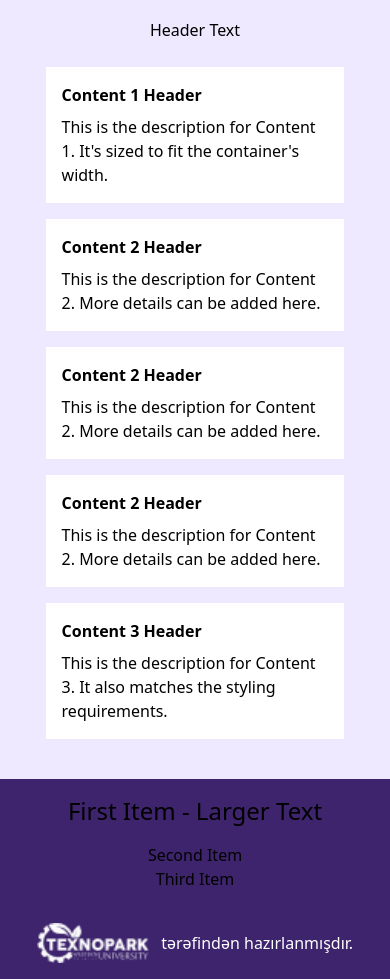
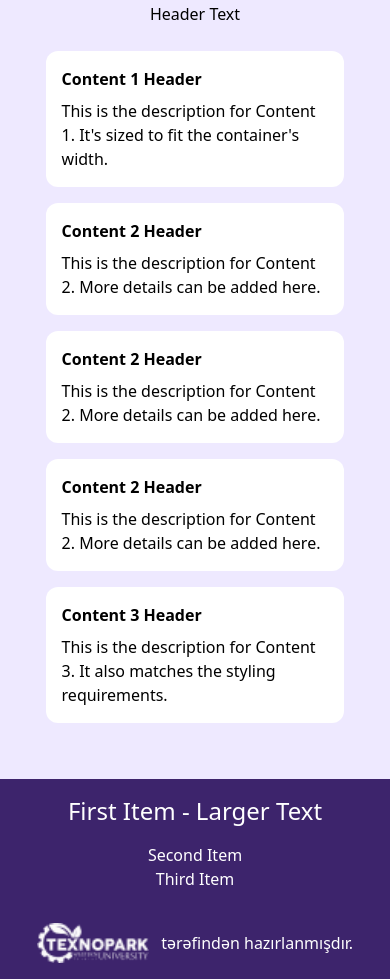
Before and after one commit to qiyascc/theStudentsTimes, a Django app: template tst_api/tst/templates/journal.html in a window 390 px wide. Shown: the part 358-1337 px from the top of the page. Run offline with Django 4.2, Linux system fonts and the light colour scheme; the template is opened without the code that fills it, so the values that code supplies are empty; some libraries are stand-ins or nearby versions.

Commit message:
design edit

```diff
--- a/tst_api/tst/templates/journal.html
+++ b/tst_api/tst/templates/journal.html
@@ -27,8 +27,9 @@
   </header>
   <main class="flex flex-col md:flex-row">
     <div class="flex flex-col w-full md:w-1/2">
-      <div class="pt-4 pb-4 w-full">
-        <img src="https://graph.org/file/8d7bdd5dc20eca43a7491.jpg" alt="Main Image" style="width: 90%; height: auto; margin: auto;">
+      <div class="pt-4 w-full">
+        <img src="https://graph.org/file/8d7bdd5dc20eca43a7491.jpg" alt="Main Image"
+          style="width: 90%; height: auto; margin: auto;" class="rounded-xl md:rounded-2xl">
       </div>
       <div id="desktopDiv3Container" class="w-full flex justify-center align-center flex-wrap"></div>
     </div>
@@ -39,23 +40,23 @@
         <div class="divider-line"></div>
       </div>
       <div class="overflow-auto md:max-h-[80%] p-4 w-full flex flex-wrap justify-center">
-        <div class="my-2 bg-white p-4 text-black w-11/12">
+        <div class="my-2 bg-white p-4 text-black w-11/12 rounded-xl">
           <h3 class="font-bold mb-2">Content 1 Header</h3>
           <p>This is the description for Content 1. It's sized to fit the container's width.</p>
         </div>
-        <div class="my-2 bg-white p-4 text-black w-11/12">
+        <div class="my-2 bg-white p-4 text-black w-11/12 rounded-xl">
           <h3 class="font-bold mb-2">Content 2 Header</h3>
           <p>This is the description for Content 2. More details can be added here.</p>
         </div>
-        <div class="my-2 bg-white p-4 text-black w-11/12">
+        <div class="my-2 bg-white p-4 text-black w-11/12 rounded-xl">
           <h3 class="font-bold mb-2">Content 2 Header</h3>
           <p>This is the description for Content 2. More details can be added here.</p>
         </div>
-        <div class="my-2 bg-white p-4 text-black w-11/12">
+        <div class="my-2 bg-white p-4 text-black w-11/12 rounded-xl">
           <h3 class="font-bold mb-2">Content 2 Header</h3>
           <p>This is the description for Content 2. More details can be added here.</p>
         </div>
-        <div class="my-2 bg-white p-4 text-black w-11/12">
+        <div class="my-2 bg-white p-4 text-black w-11/12 rounded-xl">
           <h3 the class="font-bold mb-2">Content 3 Header</h3>
           <p>This is the description for Content 3. It also matches the styling requirements.</p>
         </div>
@@ -96,7 +97,7 @@
       appendButton(container) {
         const buttonHtml = `
       <div class="mt-4 w-[90%] flex justify-center">
-        <a href="${this.buttonLink}" class="bg-tst-primary text-white font-bold py-2 px-4 rounded w-full flex justify-between items-center mb-5">
+        <a href="${this.buttonLink}" class="bg-tst-primary text-white font-bold py-2 px-4 rounded w-full flex justify-between items-center mb-5 rounded-xl md:rounded-2xl h-16">
           <span>Download</span>
           <svg class="w-6 h-6" fill="none" stroke="currentColor" viewBox="0 0 24 24" xmlns="http://www.w3.org/2000/svg">
             <path stroke-linecap="round" stroke-linejoin="round" stroke-width="2" d="M4 14v6h16v-6m-8-7l-6 6m6-6v15m6-9l-6 6"></path>
@@ -109,7 +110,7 @@
     }
 
     const div3Content = `
-  <div class="bg-tst-primary md:divider-line md:w-[90%] p-4 flex flex-col items-center">
+  <div class="bg-tst-primary md:divider-line md:w-[90%] p-4 flex flex-col items-center md:rounded-2xl text-white mt-4">
     <p class="text-2xl mb-4">First Item - Larger Text</p>
     <p>Second Item</p>
     <p>Third Item</p>
```
